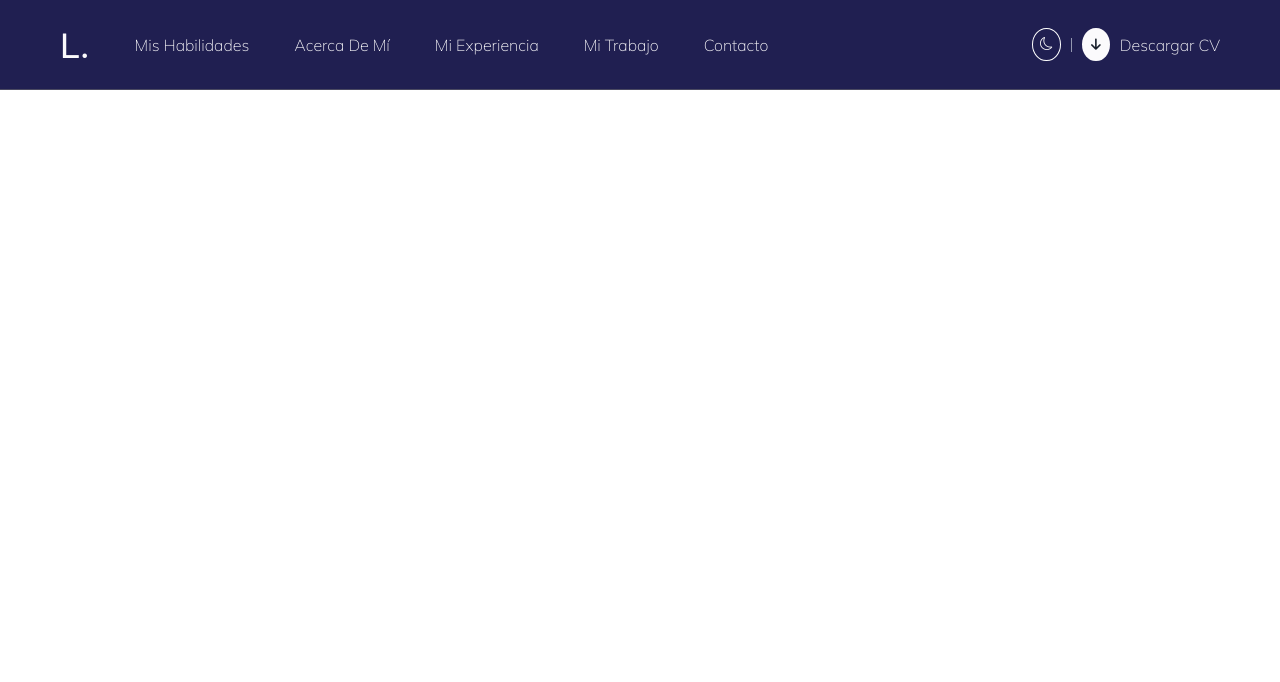
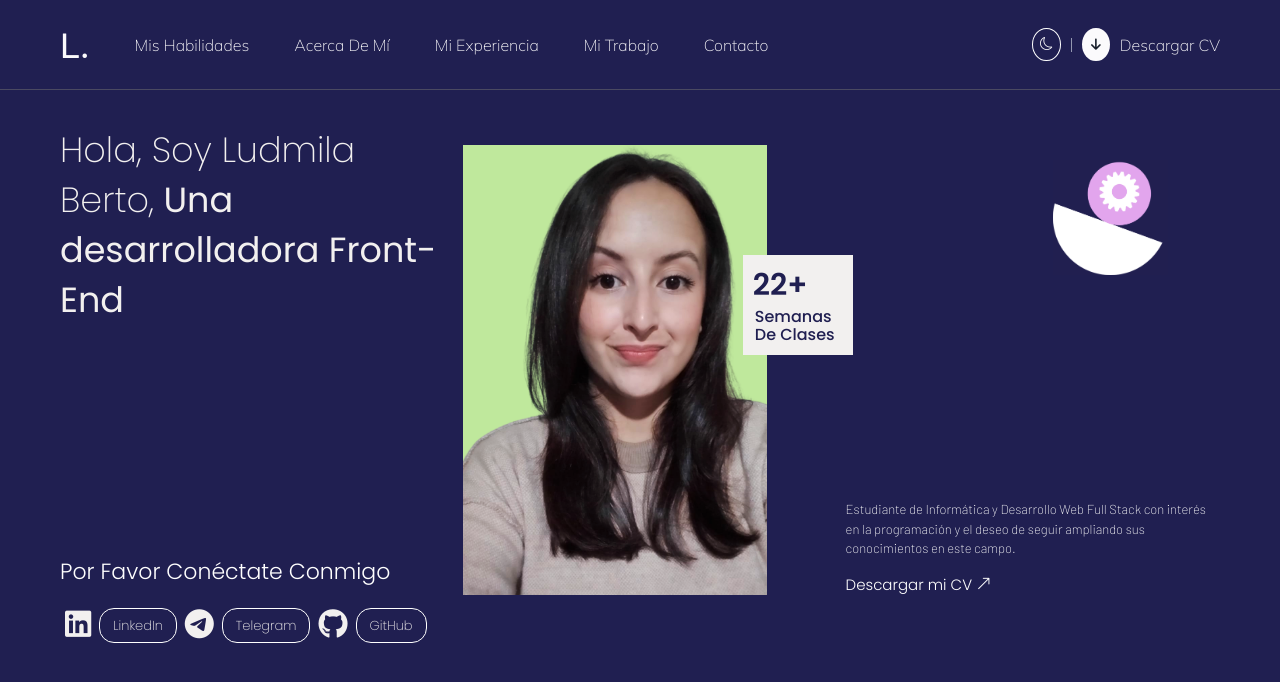
Before and after one commit to LudmilaBerto/TrabajoFinal-2, a React (Vite) app in the folder trabajoFinalDos/: page / in a window 1280 px wide. Shown: the top 682 px of the page. Built offline with nearby package versions, Linux system fonts and the light colour scheme.

Commit message:
Realice estructura jsx del componente Hero y lo estilice con el framework Chakra ui. Luego exporte el archivo jsx al componente Main.jsx. y Luego exporte el Main al archivo principal main.jsx

```diff
--- /dev/null
+++ b/trabajoFinalDos/src/Components/Hero/Hero.jsx
@@ -0,0 +1,118 @@
+import {Box, Flex, Text, Link, Image} from "@chakra-ui/react"
+import imagenPerfil from '../../assets/img/foto perfil.png'
+import imagenMedioCirculo from '../../assets/img/forma-mediocirculo+circulo.png'
+
+
+const Hero=()=>{
+
+    return(
+        <Flex bg='#201f51'w='100%' h='100vh' px='60px' wrap='wrap' id="acercademi">
+
+            {/* Divido la section uno(HERO) en 3. */}
+
+            <Box className="SectionUno-A" fontFamily='"Poppins", sans-serif' flexBasis='33%'>
+
+                <Text color='#f2f0ef' fontWeight='200'
+                fontSize='35px'
+                lineHeight='50px'
+                pt='35px'
+                pb='230px'
+                >Hola, Soy Ludmila Berto,
+                <Text as='span'
+                fontFamily='"Poppins", sans-serif'
+                fontWeight='400'
+                className="Span-Section-Uno-A"> Una desarrolladora Front-End
+                </Text></Text>
+
+                <Box className='contenedor-texto-iconsContact'>
+
+                    <Text color='#ffffff' fontWeight='300'
+                    fontSize='22px'
+                    pb='10px'>Por Favor Conéctate Conmigo</Text>
+
+                    <Flex className="conteiner-en-linea">
+
+                        <Flex className="contenedor-icono-y-enlace" align='center'>
+
+                            <Box color='#f2f0ef' fontSize='30px' p='5px'><i className="fa-brands fa-linkedin contacto"></i></Box>
+
+
+                            <Link href="https://www.linkedin.com/in/ludmila-berto/" target="_blank" className="linkContacto" fontFamily='"Poppins", sans-serif'
+                            fontWeight='200'
+                            color='#f2f0ef'
+                            fontSize='13px'
+                            mx='3px'
+                            py='7px'
+                            px='13px'
+                            border='solid #ffffff 1px'
+                            borderRadius='15px' _hover={{backgroundColor: '#555486'}}>LinkedIn</Link>
+
+                        </Flex>
+
+                        <Flex className="contenedor-icono-y-enlace" align='center'>
+
+                            <Box color='#f2f0ef' fontSize='30px' p='5px'><i className="fa-brands fa-telegram contacto"></i></Box>
+
+                            <Link href="https://t.me/LudmilaBerto" target="_blank" className="linkContacto" fontFamily='"Poppins", sans-serif'
+                            fontWeight='200'
+                            color='#f2f0ef'
+                            fontSize='13px'
+                            mx='3px'
+                            py='7px'
+                            px='13px'
+                            border='solid #ffffff 1px'
+                            borderRadius='15px' _hover={{backgroundColor: '#555486'}}>Telegram</Link>
+
+                        </Flex>
+
+                        <Flex className="contenedor-icono-y-enlace" align='center'>
+
+                            <Box color='#f2f0ef' fontSize='30px' p='5px'><i className="fa-brands fa-github contacto" ></i></Box>
+
+                            <Link href="https://github.com/LudmilaBerto" target="_blank" className="linkContacto" fontFamily='"Poppins", sans-serif' fontWeight='200' color='#f2f0ef' fontSize='13px' mx='3px' py='7px' px='13px' border='solid #ffffff 1px' borderRadius='15px' _hover={{backgroundColor: '#555486'}}>GitHub</Link>
+
+                        </Flex>
+
+                    </Flex>
+                </Box>
+            </Box>
+
+            <Box className="SectionUno-B" flexBasis='33%' pt='35px'>
+
+                <Image src={imagenPerfil} className='Imagen-De-Perfil'  h='450px' m='20px'/>
+
+                <Box className="cuadradito2D" bg='#f2f0ef' w='110px' h='100px' transform='translate(300px, -360px)' fontFamily='"Poppins", sans-serif;' color='#201f51'>
+
+                    <Text  fontSize='30px' fontWeight='600' pt='8px' px='10px'>22+</Text>
+                    <Text fontSize='16px' fontWeight='500' px='12px' lineHeight='18px' >Semanas De Clases</Text>
+
+                </Box>
+
+            </Box>
+
+            <Box className="SectionUno-C" flexBasis='33%' pt='35px'>
+
+                <Flex display='column' className="Figuras-MedioCirculo">
+
+                    <Flex justify='end' mt='35px' mr='40px' pb='225px'>
+
+                        <Image src={imagenMedioCirculo} alt="imagen de forma de medio circulo con circulo rosa" className="imagen-medio-circulo" w='115px' h='115px'/>
+
+                    </Flex>
+
+                    <Box pl='20px'>
+                        <Text color='#ffffff' fontFamily='"Barlow", sans-serif' fontWeight='200' fontSize='13px'>Estudiante de Informática y Desarrollo Web Full Stack con interés en la programación y el deseo de seguir ampliando sus conocimientos en este campo.</Text>
+
+                        <Text color='#ffffff' fontFamily='"Poppins", sans-serif' fontWeight='300' fontSize='15px' pt='15px' >Descargar mi CV <i className="bi bi-arrow-up-right"></i></Text>
+
+                    </Box>
+
+                </Flex>
+
+            </Box>
+
+        </Flex>
+    )
+}
+
+export {Hero}
--- /dev/null
+++ b/trabajoFinalDos/src/Components/Main/Main.jsx
@@ -0,0 +1,15 @@
+import { Flex } from "@chakra-ui/react"
+import { Hero } from "../Hero/Hero"
+
+
+const Main=()=>{
+
+    return(
+        <Flex>
+         <Hero/>
+
+        </Flex>
+    )
+}
+
+export {Main}
--- a/trabajoFinalDos/src/main.jsx
+++ b/trabajoFinalDos/src/main.jsx
@@ -3,11 +3,14 @@ import ReactDOM from 'react-dom/client'
 import {ChakraProvider} from '@chakra-ui/react'
 import './index.css'
 import { Header } from './Components/Header/Header'
+import { Main } from './Components/Main/Main'
 
 ReactDOM.createRoot(document.getElementById('root')).render(
   <React.StrictMode>
      <ChakraProvider>
       <Header/>
+      <Main/>
+
      </ChakraProvider>
   </React.StrictMode>,
 )
```
